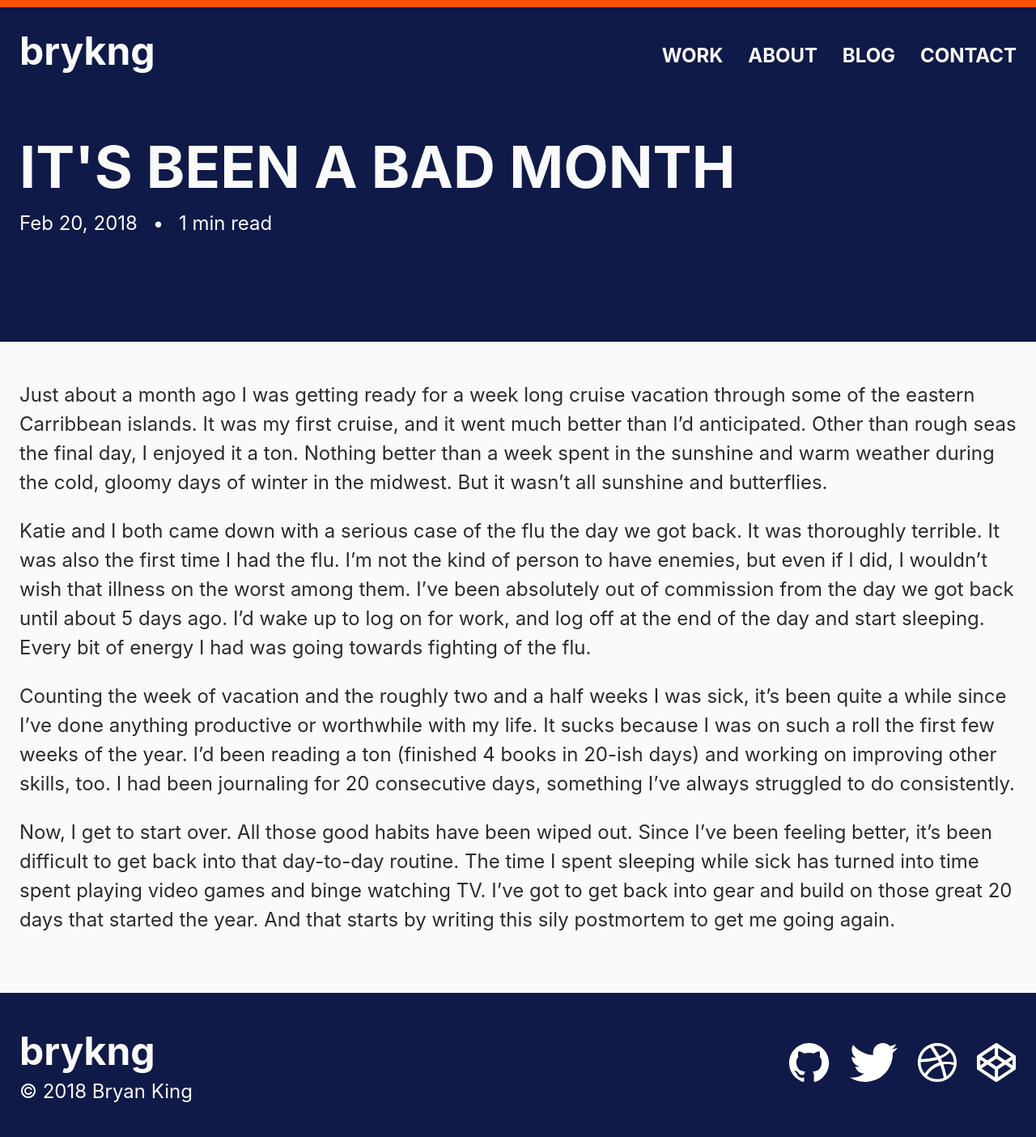
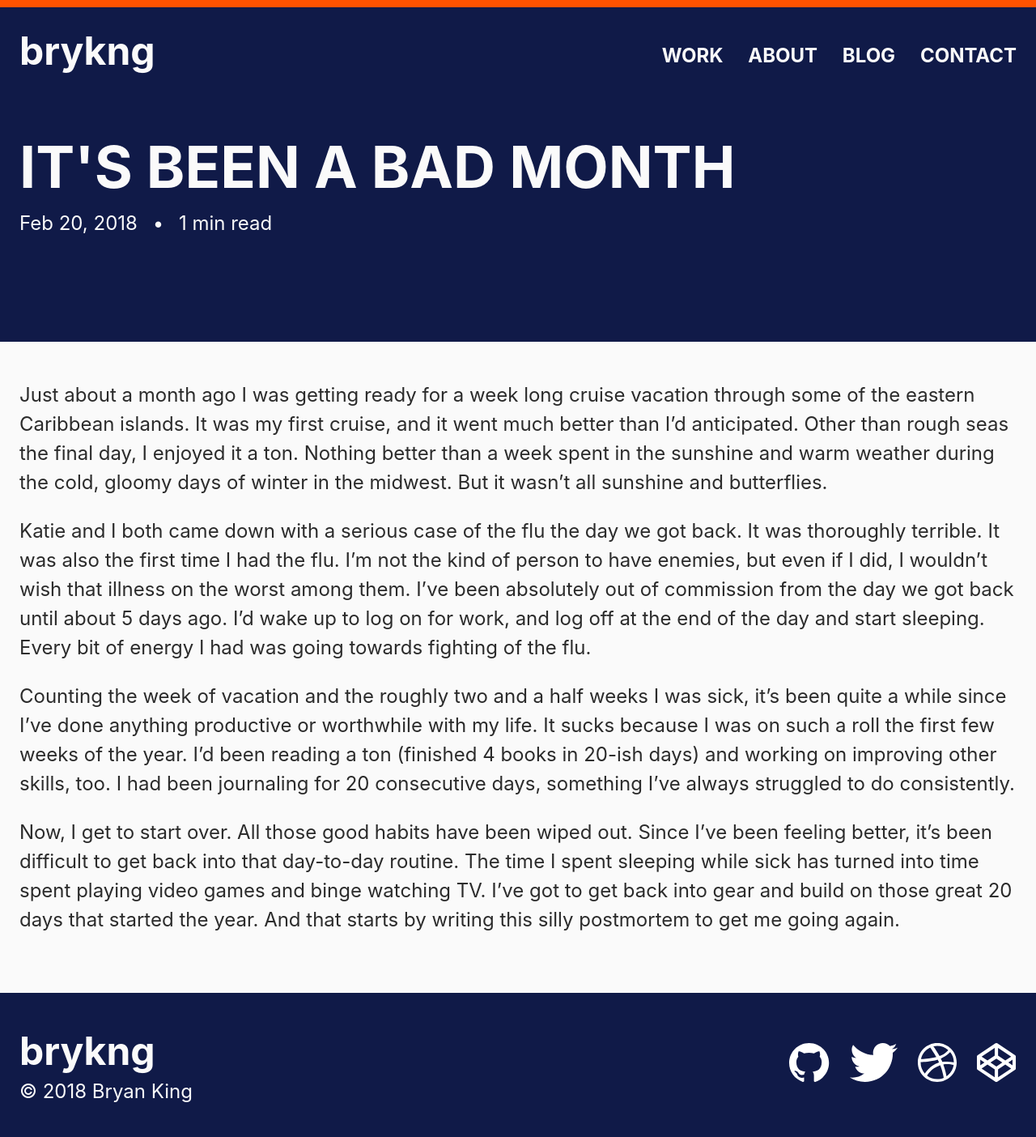
Before and after one commit to boldlybryan/brykng, a Jekyll site: the page built from _posts/2018-02-19-2018-flu-postmortem.markdown, in a window 1280 px wide. Shown: the whole page at 81% size. Built offline with Jekyll 4.4.1, drawn with Linux system fonts in a browser that asks for light colours.

Commit message:
Fix typos

```diff
--- a/_posts/2018-02-19-2018-flu-postmortem.markdown
+++ b/_posts/2018-02-19-2018-flu-postmortem.markdown
@@ -5,10 +5,10 @@ date:   2018-02-19 19:00:00 -0500
 thumbnail: /images/posts/been-a-bad-month.jpg
 preview: Vacation and the flu ruined me.
 ---
-Just about a month ago I was getting ready for a week long cruise vacation through some of the eastern Carribbean islands. It was my first cruise, and it went much better than I'd anticipated. Other than rough seas the final day, I enjoyed it a ton. Nothing better than a week spent in the sunshine and warm weather during the cold, gloomy days of winter in the midwest. But it wasn't all sunshine and butterflies.
+Just about a month ago I was getting ready for a week long cruise vacation through some of the eastern Caribbean islands. It was my first cruise, and it went much better than I'd anticipated. Other than rough seas the final day, I enjoyed it a ton. Nothing better than a week spent in the sunshine and warm weather during the cold, gloomy days of winter in the midwest. But it wasn't all sunshine and butterflies.
 
 Katie and I both came down with a serious case of the flu the day we got back. It was thoroughly terrible. It was also the first time I had the flu. I'm not the kind of person to have enemies, but even if I did, I wouldn't wish that illness on the worst among them. I've been absolutely out of commission from the day we got back until about 5 days ago. I'd wake up to log on for work, and log off at the end of the day and start sleeping. Every bit of energy I had was going towards fighting of the flu.
 
  Counting the week of vacation and the roughly two and a half weeks I was sick, it's been quite a while since I've done anything productive or worthwhile with my life. It sucks because I was on such a roll the first few weeks of the year. I'd been reading a ton (finished 4 books in 20-ish days) and working on improving other skills, too. I had been journaling for 20 consecutive days, something I've always struggled to do consistently.
 
- Now, I get to start over. All those good habits have been wiped out. Since I've been feeling better, it's been difficult to get back into that day-to-day routine. The time I spent sleeping while sick has turned into time spent playing video games and binge watching TV. I've got to get back into gear and build on those great 20 days that started the year. And that starts by writing this sily postmortem to get me going again.
+ Now, I get to start over. All those good habits have been wiped out. Since I've been feeling better, it's been difficult to get back into that day-to-day routine. The time I spent sleeping while sick has turned into time spent playing video games and binge watching TV. I've got to get back into gear and build on those great 20 days that started the year. And that starts by writing this silly postmortem to get me going again.
```
